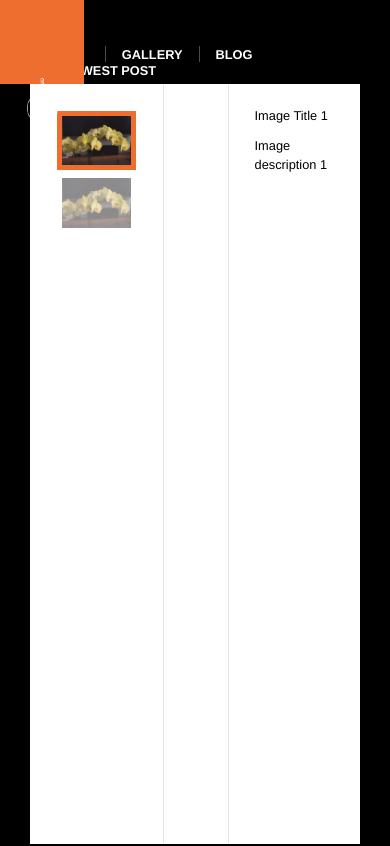
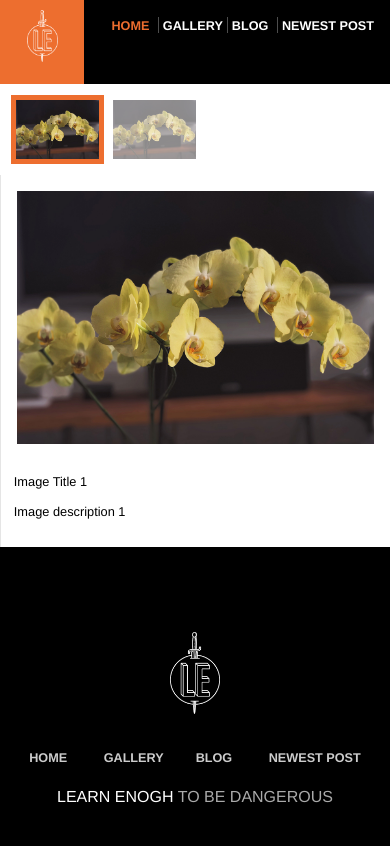
Before and after one commit to adelsurabi/adelsurabi.github.io, a plain HTML site: page _site/gallery/index.html in a window 390 px wide. Shown: the top 846 px of the page. Drawn offline with Linux system fonts and the light colour scheme.

Commit message:
Finish mobile prototype

```diff
--- a/_site/css/main.css
+++ b/_site/css/main.css
@@ -457,3 +457,76 @@ h2 ~ p  {
   margin-top: 3em;
   padding-top: 2em;
 }
+
+@media (max-width: 800px) {
+  html {
+    box-shadow: none;
+    padding: 0;
+  }
+  /*HEADER STYLES*/
+  .header-nav {
+    padding: 2vh 1em 0 0;
+  }
+  .header-nav > li {
+    margin-left: 0.25em;
+  }
+  .header-nav > li ~ li {
+    padding-left: 0.25em;
+  }
+  .nav-links a {
+    font-size: 3.25vw;
+  }
+  .header-logo {
+    left: auto;
+  }
+
+  /*HOME STYLES*/
+  .home-callout {
+    flex-direction: column;
+  }
+  .callout-copy {
+    flex: 1;
+  }
+  .bio-box {
+    float: none;
+    font-size: 1.3rem;
+    width: auto;
+  }
+
+  /*GALLERY STYLES*/
+  .gallery {
+    flex-direction: column;
+  }
+  .gallery .col {
+    padding: 1em;
+  }
+  .gallery .gallery-thumbs {
+    flex: 1;
+    height: auto;
+    white-space: nowrap;
+    width: 100vw;
+  }
+  .gallery-thumbs > div {
+    display: inline-block;
+  }
+  .gallery-thumbs img {
+    height: 7vh;
+    margin: 0 10px 0 0;
+    width: auto;
+  }
+  .gallery .gallery-info {
+    flex: 1;
+  }
+
+  /*BLOG STYLES*/
+  .blog-cols {
+    flex-direction: column;
+  }
+  .blog-recent {
+    flex: 1;
+    text-align: center;
+  }
+  .post-aside {
+    display: none;
+  }
+}
--- a/css/main.css
+++ b/css/main.css
@@ -457,3 +457,76 @@ h2 ~ p  {
   margin-top: 3em;
   padding-top: 2em;
 }
+
+@media (max-width: 800px) {
+  html {
+    box-shadow: none;
+    padding: 0;
+  }
+  /*HEADER STYLES*/
+  .header-nav {
+    padding: 2vh 1em 0 0;
+  }
+  .header-nav > li {
+    margin-left: 0.25em;
+  }
+  .header-nav > li ~ li {
+    padding-left: 0.25em;
+  }
+  .nav-links a {
+    font-size: 3.25vw;
+  }
+  .header-logo {
+    left: auto;
+  }
+
+  /*HOME STYLES*/
+  .home-callout {
+    flex-direction: column;
+  }
+  .callout-copy {
+    flex: 1;
+  }
+  .bio-box {
+    float: none;
+    font-size: 1.3rem;
+    width: auto;
+  }
+
+  /*GALLERY STYLES*/
+  .gallery {
+    flex-direction: column;
+  }
+  .gallery .col {
+    padding: 1em;
+  }
+  .gallery .gallery-thumbs {
+    flex: 1;
+    height: auto;
+    white-space: nowrap;
+    width: 100vw;
+  }
+  .gallery-thumbs > div {
+    display: inline-block;
+  }
+  .gallery-thumbs img {
+    height: 7vh;
+    margin: 0 10px 0 0;
+    width: auto;
+  }
+  .gallery .gallery-info {
+    flex: 1;
+  }
+
+  /*BLOG STYLES*/
+  .blog-cols {
+    flex-direction: column;
+  }
+  .blog-recent {
+    flex: 1;
+    text-align: center;
+  }
+  .post-aside {
+    display: none;
+  }
+}
```
